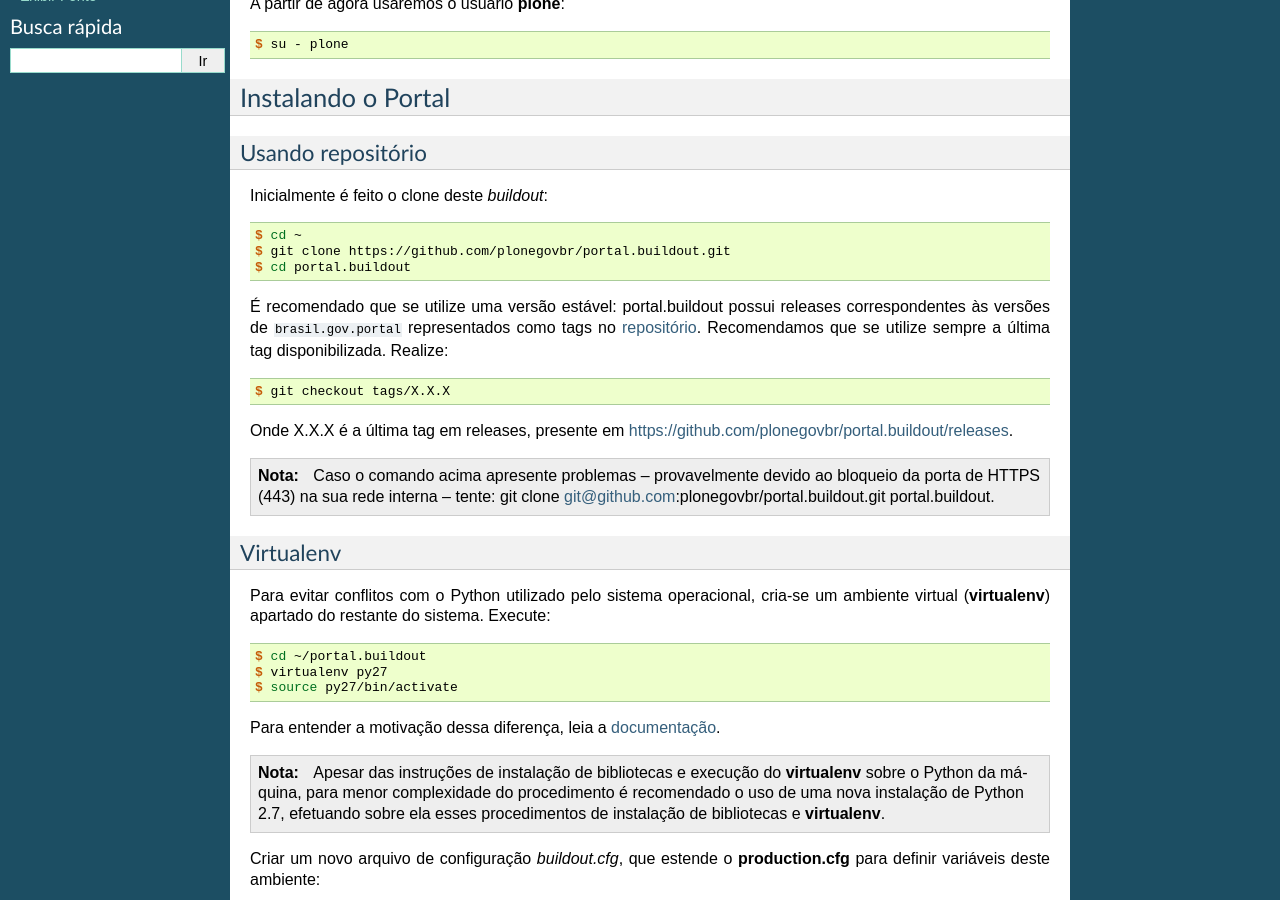
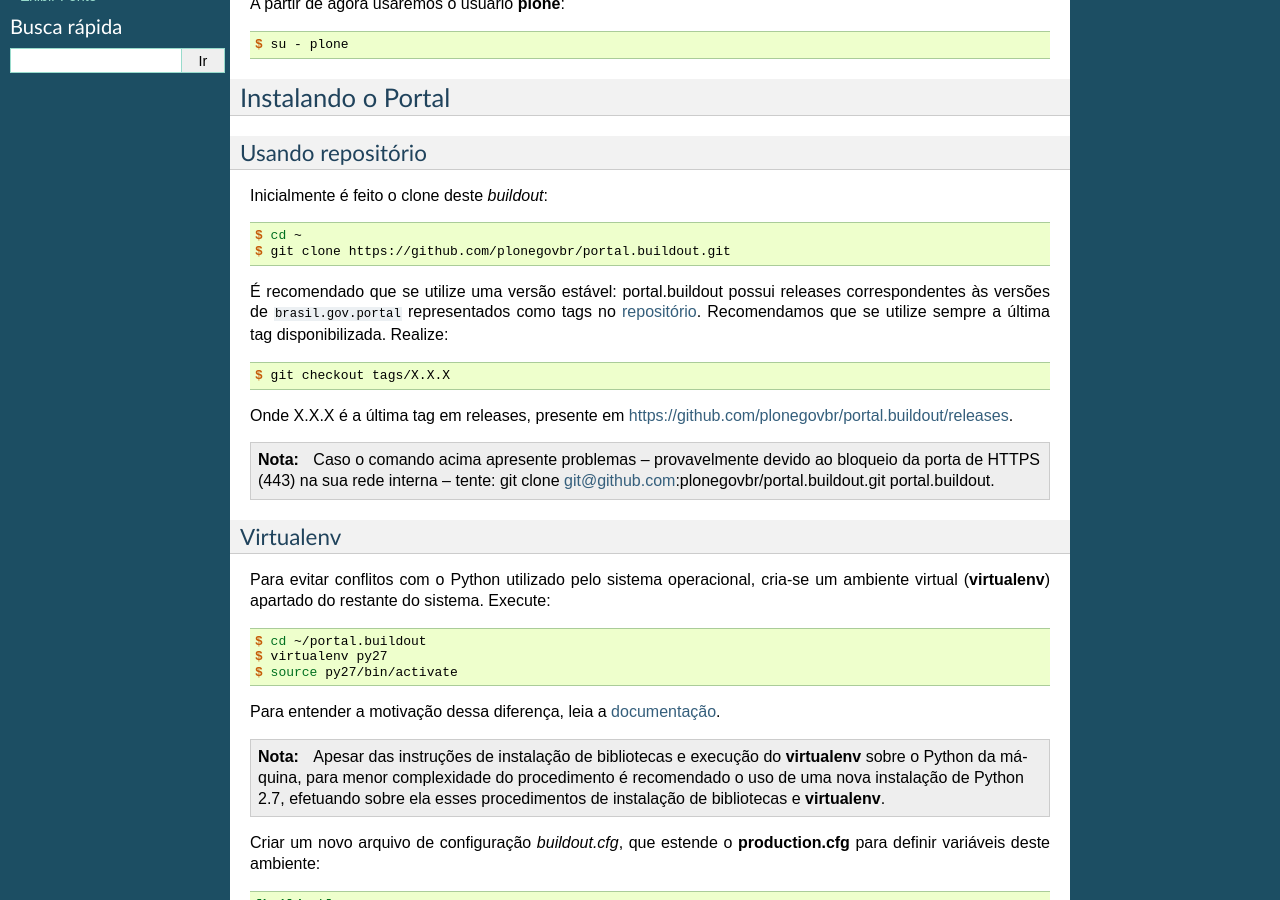
Before and after one commit to plonegovbr/portal.buildout, a Sphinx documentation site: the page built from docs/producao.rst, in a window 1280 px wide and 900 px high, scrolled down 460 px. Built offline with Sphinx 7.4.7, drawn with Linux system fonts in a browser that asks for light colours.

Commit message:
Remove comando "cd portal.buildout"
O comando já estava mais abaixo na documentação.

```diff
--- a/docs/producao.rst
+++ b/docs/producao.rst
@@ -41,7 +41,6 @@
 
     $ cd ~
     $ git clone https://github.com/plonegovbr/portal.buildout.git
-    $ cd portal.buildout
 
 É recomendado que se utilize uma versão estável: portal.buildout possui releases correspondentes às versões de ``brasil.gov.portal`` representados como tags no `repositório <https://github.com/plonegovbr/portal.buildout/releases>`_.
 Recomendamos que se utilize sempre a última tag disponibilizada.
```
